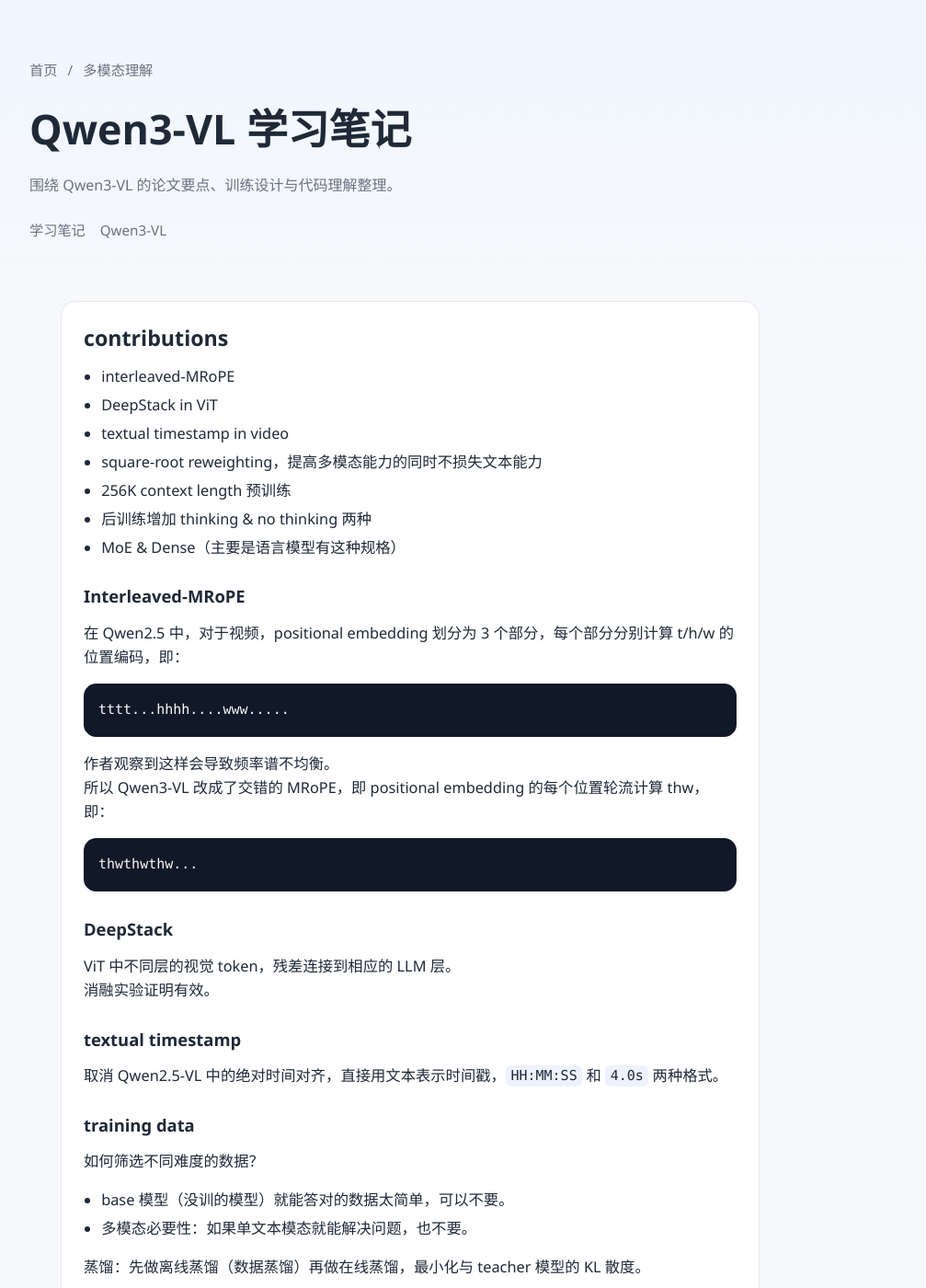
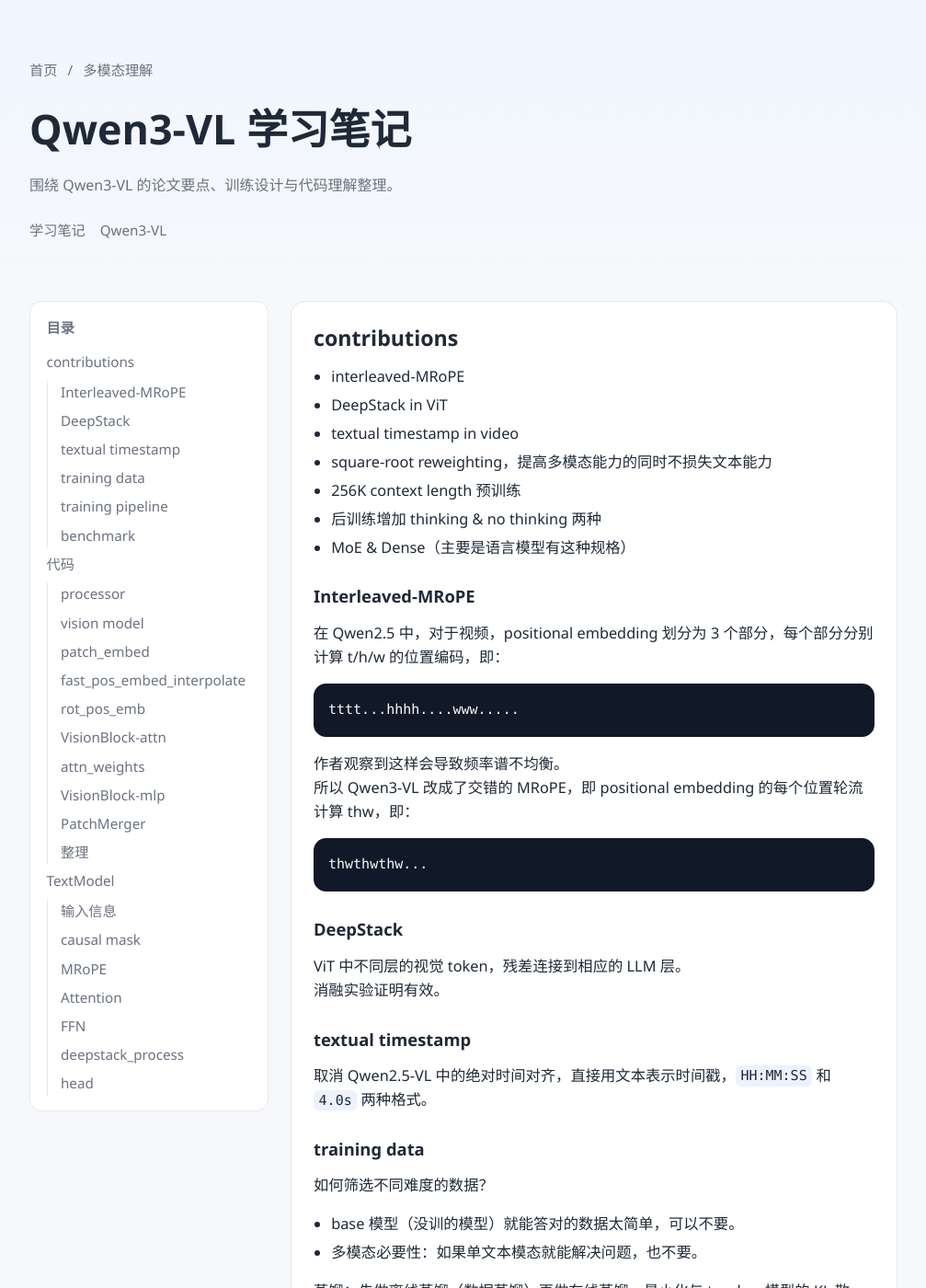
Before and after one commit to zhangyuwei1025/zhangyuwei1025.github.io, a Jekyll site: the page built from multimodal/qwen3-vl.md, in a window 1280 px wide and 1400 px high. Shown: the whole window at 92% size, without its empty margins (194-1201 px from the left). Built offline with Jekyll 4.4.1, drawn with Linux system fonts in a browser that asks for light colours.

Commit message:
Add left-side article table of contents.
Render a sticky table of contents on article pages, wire the Qwen3-VL article to stable heading anchors, and update the publishing skill to include TOC maintenance.

````diff
--- a/_layouts/article.html
+++ b/_layouts/article.html
@@ -17,14 +17,36 @@
   </div>
 </header>
 
-<main class="container">
+<main class="container article-layout">
+  {% if page.article_toc %}
+  <aside class="article-toc">
+    <div class="card article-toc-card">
+      <p class="article-toc-title">目录</p>
+      <ul class="article-toc-list">
+        {% for item in page.article_toc %}
+        <li>
+          <a href="#{{ item.id }}">{{ item.title }}</a>
+          {% if item.children %}
+          <ul>
+            {% for child in item.children %}
+            <li><a href="#{{ child.id }}">{{ child.title }}</a></li>
+            {% endfor %}
+          </ul>
+          {% endif %}
+        </li>
+        {% endfor %}
+      </ul>
+    </div>
+  </aside>
+  {% endif %}
+
   <section class="card article-card">
     <article class="markdown-body">
       {{ content }}
     </article>
   </section>
+</main>
 
-  <nav class="article-nav">
-    <a href="{{ page.section_url | relative_url }}">返回{{ page.section_label }}</a>
-  </nav>
-</main>
+<nav class="article-nav">
+  <a href="{{ page.section_url | relative_url }}">返回{{ page.section_label }}</a>
+</nav>
--- a/multimodal/qwen3-vl.md
+++ b/multimodal/qwen3-vl.md
@@ -8,9 +8,65 @@
 article_subtitle: 围绕 Qwen3-VL 的论文要点、训练设计与代码理解整理。
 article_type: 学习笔记
 article_topic: Qwen3-VL
+article_toc:
+  - title: contributions
+    id: contributions
+    children:
+      - title: Interleaved-MRoPE
+        id: interleaved-mrope
+      - title: DeepStack
+        id: deepstack
+      - title: textual timestamp
+        id: textual-timestamp
+      - title: training data
+        id: training-data
+      - title: training pipeline
+        id: training-pipeline
+      - title: benchmark
+        id: benchmark
+  - title: 代码
+    id: code
+    children:
+      - title: processor
+        id: processor
+      - title: vision model
+        id: vision-model
+      - title: patch_embed
+        id: patch-embed
+      - title: fast_pos_embed_interpolate
+        id: fast-pos-embed-interpolate
+      - title: rot_pos_emb
+        id: rot-pos-emb
+      - title: VisionBlock-attn
+        id: visionblock-attn
+      - title: attn_weights
+        id: attn-weights
+      - title: VisionBlock-mlp
+        id: visionblock-mlp
+      - title: PatchMerger
+        id: patchmerger
+      - title: 整理
+        id: vision-summary
+  - title: TextModel
+    id: text-model
+    children:
+      - title: 输入信息
+        id: text-model-inputs
+      - title: causal mask
+        id: causal-mask
+      - title: MRoPE
+        id: text-model-mrope
+      - title: Attention
+        id: text-model-attention
+      - title: FFN
+        id: text-model-ffn
+      - title: deepstack_process
+        id: deepstack-process
+      - title: head
+        id: text-model-head
 ---
 
-## contributions
+## contributions {#contributions}
 
 - interleaved-MRoPE
 - DeepStack in ViT
@@ -20,7 +76,7 @@
 - 后训练增加 thinking & no thinking 两种
 - MoE & Dense（主要是语言模型有这种规格）
 
-### Interleaved-MRoPE
+### Interleaved-MRoPE {#interleaved-mrope}
 
 在 Qwen2.5 中，对于视频，positional embedding 划分为 3 个部分，每个部分分别计算 t/h/w 的位置编码，即：
 
@@ -35,16 +91,16 @@
 thwthwthw...
 ```
 
-### DeepStack
+### DeepStack {#deepstack}
 
 ViT 中不同层的视觉 token，残差连接到相应的 LLM 层。
 消融实验证明有效。
 
-### textual timestamp
+### textual timestamp {#textual-timestamp}
 
 取消 Qwen2.5-VL 中的绝对时间对齐，直接用文本表示时间戳，`HH:MM:SS` 和 `4.0s` 两种格式。
 
-### training data
+### training data {#training-data}
 
 如何筛选不同难度的数据？
 
@@ -53,7 +109,7 @@
 
 蒸馏：先做离线蒸馏（数据蒸馏）再做在线蒸馏，最小化与 teacher 模型的 KL 散度。
 
-### training pipeline
+### training pipeline {#training-pipeline}
 
 **预训练**分为四个阶段：热身对齐阶段（仅更新视觉语言投影层，冻结模型其余部分），随后是全参数训练，其上下文窗口逐步扩大到 `8K`、`32K` 和 `256K`。
 **后训练**包括三个阶段：
@@ -62,13 +118,13 @@
 - 来自更强教师模型的知识蒸馏；
 - 强化学习。
 
-### benchmark
+### benchmark {#benchmark}
 
 通用视频理解（VideoMME, MVBench）、时间视频接地（Charades-STA）、视频推理（VideoMMMU, MMVU）以及长视频理解（LVBench, MLVU）。
 
-## 代码
+## 代码 {#code}
 
-### processor
+### processor {#processor}
 
 processor 主要针对视频和图像，进行以下操作：
 
@@ -103,7 +159,7 @@
     messages.append(message)
 ```
 
-### vision model
+### vision model {#vision-model}
 
 ```python
 inputs = self.processor.apply_chat_template(
@@ -117,7 +173,7 @@
 inputs = inputs.to(self.model.device)
 ```
 
-#### patch_embed
+#### patch_embed {#patch-embed}
 
 输入是 `pixel_values`。
 
@@ -126,7 +182,7 @@
 - 所以做完之后，是 `N * H * 1 * 1 * 1`，最后 view 成 `N * H`：`hidden_states`
 - 注意，这里的 N 内部是按照 `2 * 2 (merge_size=2)` 内部先排列，然后遍历每 4 个的顺序
 
-#### fast_pos_embed_interpolate
+#### fast_pos_embed_interpolate {#fast-pos-embed-interpolate}
 
 输入是 `grid_thw`。
 
@@ -137,7 +193,7 @@
 - 结果相加 `hidden_states = hidden_states + pos_embeds`，这是将要进入每个 block 的 `hidden_states`
 - 注意，这个绝对的空间位置编码仅使用一次：在进入每个 block 之前，加在算完卷积的特征上
 
-#### rot_pos_emb
+#### rot_pos_emb {#rot-pos-emb}
 
 输入是 `grid_thw`。
 
@@ -147,7 +203,7 @@
 - 得到 `rotary_pos_emb: [seq_len * head_dim]`（某种相位）
 - 计算 cos 和 sin 值，在之后每个 block 都用来旋转 q 和 k
 
-#### VisionBlock-attn
+#### VisionBlock-attn {#visionblock-attn}
 
 输入是 `hidden_states: [seq_len, hidden_dims]`。
 
@@ -155,7 +211,7 @@
 - 计算 qkv，分别都是 `seq_len * num_heads * head_dims`
 - 应用 RoPE（需要在 fp32 上计算），两两一组乘以旋转矩阵（cos 和 sin 构造而来），得到旋转后的 q 和 k
 
-#### attn_weights
+#### attn_weights {#attn-weights}
 
 只做帧内注意力，帧与帧之间不算，通过 `cu_seqlen` 保证。
 
@@ -165,7 +221,7 @@
 - 上述两种 attn 实现都直接输出 `attn_weights * V` 的结果
 - 做 output project，然后残差连接，得到 `hidden_states`
 
-#### VisionBlock-mlp
+#### VisionBlock-mlp {#visionblock-mlp}
 
 输入是 `hidden_states: [seq_len, hidden_dims]`。
 
@@ -175,7 +231,7 @@
 - `Linear(intermediate_size, hidden_size)` 降维回到原维度
 - 计算残差连接，得到 `hidden_states`
 
-#### PatchMerger
+#### PatchMerger {#patchmerger}
 
 输入是中间层或最后一层的 `hidden_states`，中间层是 deepstack 机制。
 
@@ -184,7 +240,7 @@
 - `Linear(hidden_size, hidden_size) + 激活 + Linear(hidden_size, out_hidden_size)`
 - 前两步是在做 merge，最后一步是 MLP 连接器
 
-#### 整理
+#### 整理 {#vision-summary}
 
 - 准备 `input_embeds`：把 `inputs_embeds` 中 vision 占位符的位置替换为 vision model 实际算出的 `vision_embeds`
 - 准备 `vision_pos_mask` 和 `deepstack_visual_embeds`：如果同时有视频和图像，需要将 `deepstack_vision_embeds` 拼接到一起；单图像和单视频不用特殊处理
@@ -203,9 +259,9 @@
 
 ---
 
-### TextModel
+### TextModel {#text-model}
 
-#### 输入信息
+#### 输入信息 {#text-model-inputs}
 
 - `position_ids`
 - `attention_mask`（具体是左 padding 的 mask）
@@ -215,18 +271,18 @@
 - `visual_pos_masks`（标记哪些位置是视觉部分）
 - `deepstack_visual_embeds`（ViT 某些层拿到的 embedding）
 
-#### causal mask
+#### causal mask {#causal-mask}
 
 - 添加 `causal_mask`，更新 `attention_mask`：pad 行列全 0，其余部分下三角矩阵
 
-#### MRoPE
+#### MRoPE {#text-model-mrope}
 
 - 先分别计算 thw 三个数字对应的 freqs 向量
 - 将 pos_id 从 `[TTT...HHH...WWW]` 转成 interleaved `[THTHWHTHW...TT]`，按这个排列顺序将对应 freqs 填进来
 - thw 三者的分配比例是 `[24, 20, 20]`，先按 thw 交替做，多余的 t 都在最后
 - 得到的 `position_embeddings` 会在后续每个 decoder layer 使用
 
-#### Attention
+#### Attention {#text-model-attention}
 
 - 有 pre-norm，是 RMSNorm，在 hidden_dim 维度上做
 - 支持传入 `num_attention_heads`，可支持 MHA / GQA / MQA
@@ -234,7 +290,7 @@
 - kv-cache 更新，有一个 Cache 类，有 `update` 方法
 - 最后做残差连接
 
-#### FFN
+#### FFN {#text-model-ffn}
 
 - 有 pre-norm，代码里写的是 post-attn-layernorm
 - 非 moe 版本：普通 SwiGLU，`down_proj(act_fn(gate_proj(x) * up_proj(x)))`，一般 up 到 `4 * hidden_size`，down 回 `hidden_size`
@@ -250,10 +306,10 @@
         - 推理时这样更快，减少 latency
 - 最后做残差连接
 
-#### deepstack_process
+#### deepstack_process {#deepstack-process}
 
 - 指定层才做，把之前存好的 vision embedding 以残差连接方式加在当前 vision 部分的 `hidden_states` 上
 
-#### head
+#### head {#text-model-head}
 
 - 做下一个 token 预测：`nn.Linear(hidden_size, vocab_size)`。
--- a/styles.css
+++ b/styles.css
@@ -113,6 +113,56 @@
   margin-left: auto;
   margin-right: auto;
   border-radius: 1rem;
+}
+
+.article-layout {
+  display: grid;
+  grid-template-columns: minmax(220px, 260px) minmax(0, 1fr);
+  gap: 1.5rem;
+  align-items: start;
+}
+
+.article-toc {
+  position: sticky;
+  top: 1rem;
+}
+
+.article-toc-card {
+  padding: 1rem 1.1rem;
+}
+
+.article-toc-title {
+  margin: 0 0 0.8rem;
+  font-size: 0.95rem;
+  font-weight: 700;
+  color: var(--muted);
+}
+
+.article-toc-list,
+.article-toc-list ul {
+  margin: 0;
+  padding-left: 0;
+  list-style: none;
+}
+
+.article-toc-list li + li {
+  margin-top: 0.35rem;
+}
+
+.article-toc-list ul {
+  margin-top: 0.45rem;
+  padding-left: 0.9rem;
+  border-left: 1px solid var(--border);
+}
+
+.article-toc-list a {
+  text-decoration: none;
+  color: var(--muted);
+  font-size: 0.95rem;
+}
+
+.article-toc-list a:hover {
+  color: var(--primary);
 }
 
 .markdown-body {
@@ -235,3 +285,13 @@
   color: var(--muted);
   padding: 1.8rem 1rem 2.4rem;
 }
+
+@media (max-width: 900px) {
+  .article-layout {
+    grid-template-columns: 1fr;
+  }
+
+  .article-toc {
+    position: static;
+  }
+}
````
Also changed, not shown: .cursor/skills/jekyll-markdown-publish/SKILL.md.
